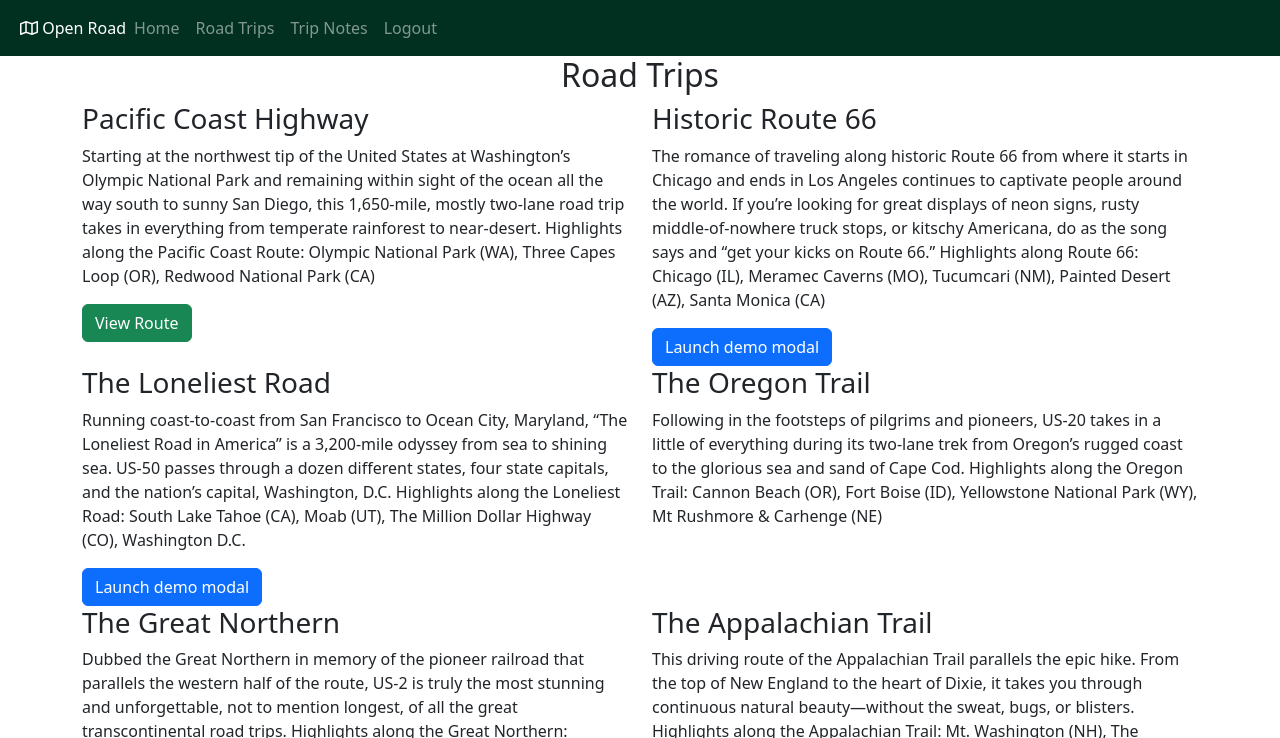
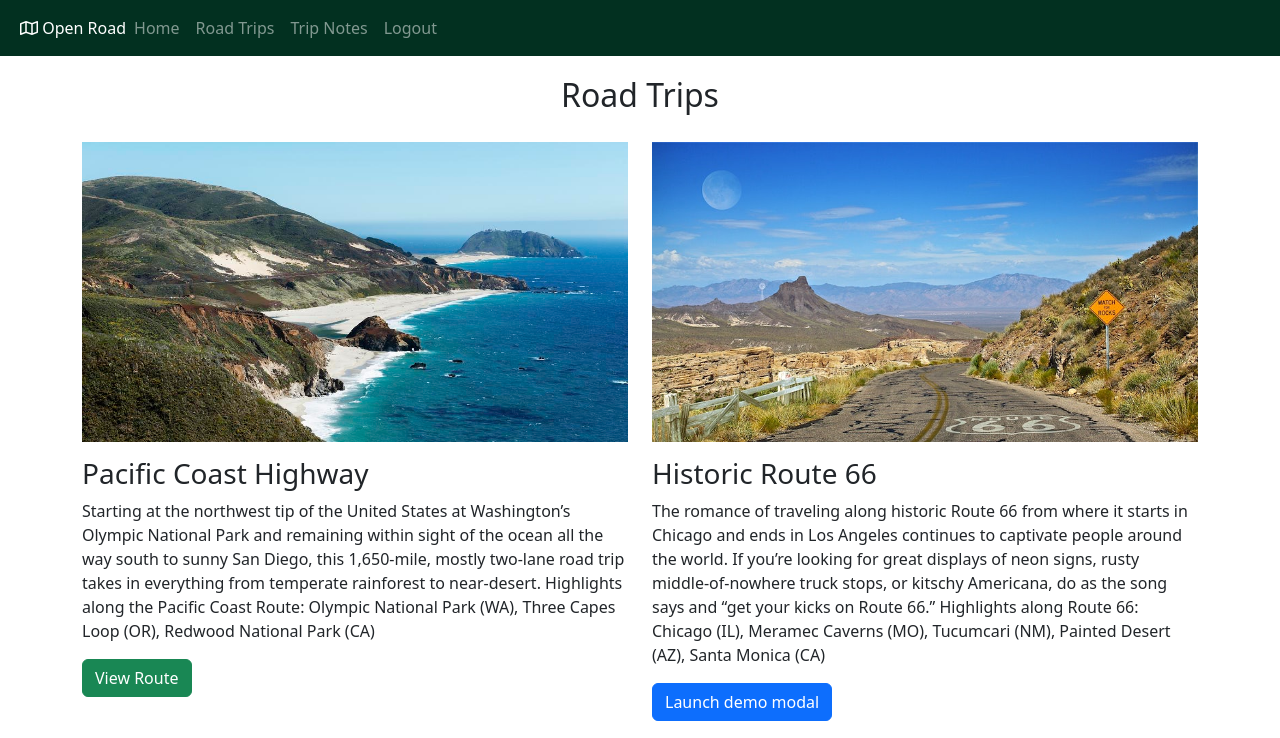
Before and after one commit to Megwana/OpenRoad, a Flask app: page /trips in a window 1280 px wide. Shown: the top 738 px of the page. Run offline with Flask 2, Linux system fonts and the light colour scheme; the visitor is signed in with stand-in values (Sample User, id 1); some libraries are stand-ins or nearby versions.

Commit message:
Changed margin for alert message to ensure no gap and changed header spacing

```diff
--- a/openroad/static/css/style.css
+++ b/openroad/static/css/style.css
@@ -14,6 +14,14 @@
 
 .navbar-dark .navbar-toggler {
     margin-right: 20px;
+}
+
+h2 {
+    padding: 20px;
+}
+
+.alert-success {
+    margin: 0;
 }
 
 /* styling for home.html */
@@ -65,3 +73,63 @@ hr {
 }
 
 /* styling for trips.html */
+
+.pc {
+    background-image: url(../images/pacific-coast.jpg);
+}
+
+.hr66 {
+    background-image: url(../images/route66.jpg);
+}
+
+.lr {
+    background-image: url(../images/loneliestrd.jpg);
+}
+
+.ot {
+    background-image: url(../images/oreganbeach.jpg);
+}
+
+.gn {
+    background-image: url(../images/greatnorthern.jpg);
+}
+
+.at {
+    background-image: url(../images/alpechantrail.jpg);
+}
+
+.grr {
+    background-image: url(../images/stlouis.jpg);
+}
+
+.ac {
+    background-image: url(../images/atlantictrail.jpg);
+}
+
+.b2b {
+    background-image: url(../images/border2border.jpg);
+}
+
+.trips-img {
+    background-repeat: no-repeat;
+    background-size: cover;
+    height: 300px;
+}
+
+.PchRouteMap {
+    background-image: url(../images/PacificCoastHighwayMapDrivingDistance.png);
+    background-repeat: no-repeat;
+    background-size: cover;
+    height: 100vh;
+}
+
+.col-sm-6 {
+    margin-bottom: 20px;
+}
+
+h3 {
+    margin-top: 15px;
+    margin-bottom: 0.5rem;
+    font-weight: 500;
+    line-height: 1.2;
+}
```
